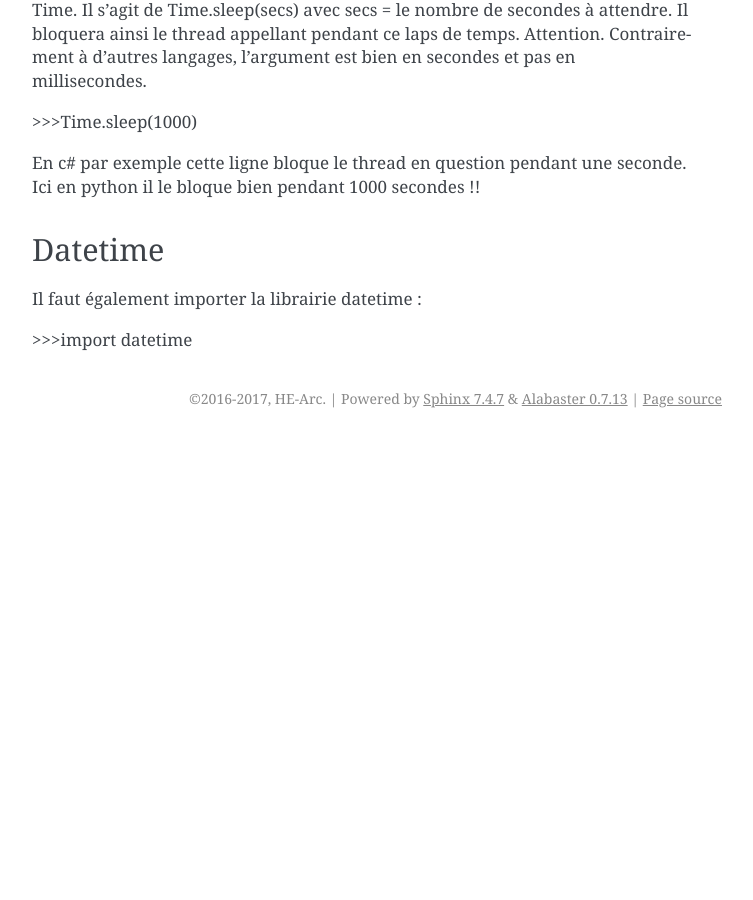
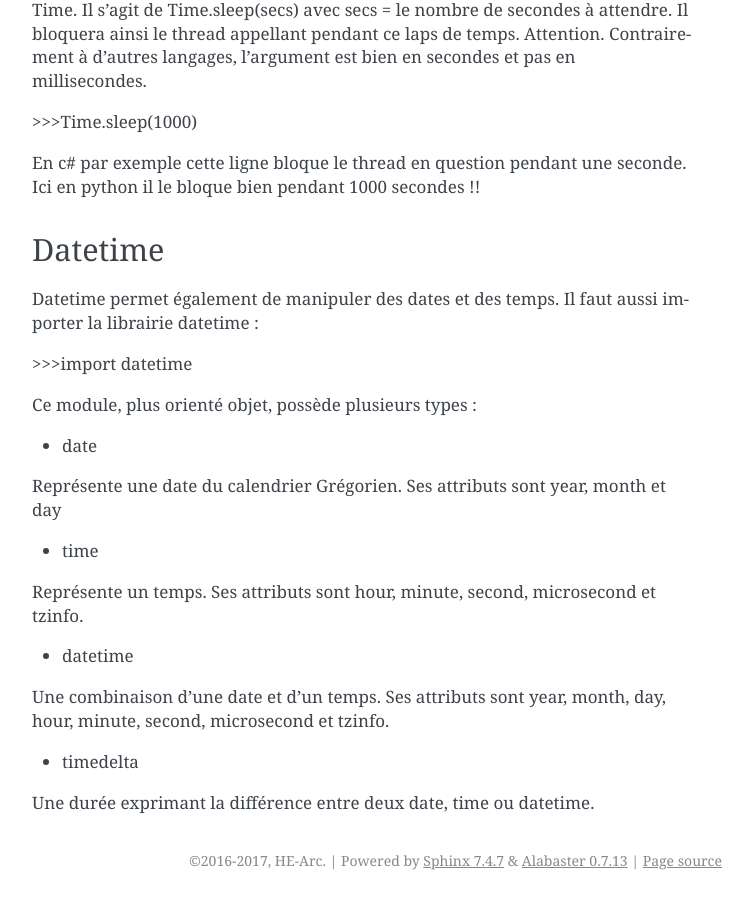
Before and after one commit to HE-Arc/livre-python, a Sphinx documentation site: the page built from source/time/index.rst, in a window 1280 px wide and 900 px high, scrolled down 3070 px. Shown: the whole window, without its empty margins (388-1141 px from the left). Built offline with Sphinx 7.4.7, drawn with Linux system fonts in a browser that asks for light colours; before the commit the page ends 3508 px from its top, so only the background shows below that.

Commit message:
Update index.rst

```diff
--- a/source/time/index.rst
+++ b/source/time/index.rst
@@ -166,7 +166,22 @@ En c# par exemple cette ligne bloque le thread en question pendant une seconde.
 ---------
 Datetime
 ---------
-Il faut également importer la librairie datetime :
+Datetime permet également de manipuler des dates et des temps. Il faut aussi importer la librairie datetime :
 
 .. code:: python
 >>>import datetime
+
+
+Ce module, plus orienté objet, possède plusieurs types :
+
+- date
+Représente une date du calendrier Grégorien. Ses attributs sont year, month et day
+
+- time
+Représente un temps. Ses attributs sont hour, minute, second, microsecond et tzinfo.
+
+- datetime
+Une combinaison d'une date et d'un temps. Ses attributs sont year, month, day, hour, minute, second, microsecond et tzinfo.
+
+- timedelta
+Une durée exprimant la différence entre deux date, time ou datetime.
```
